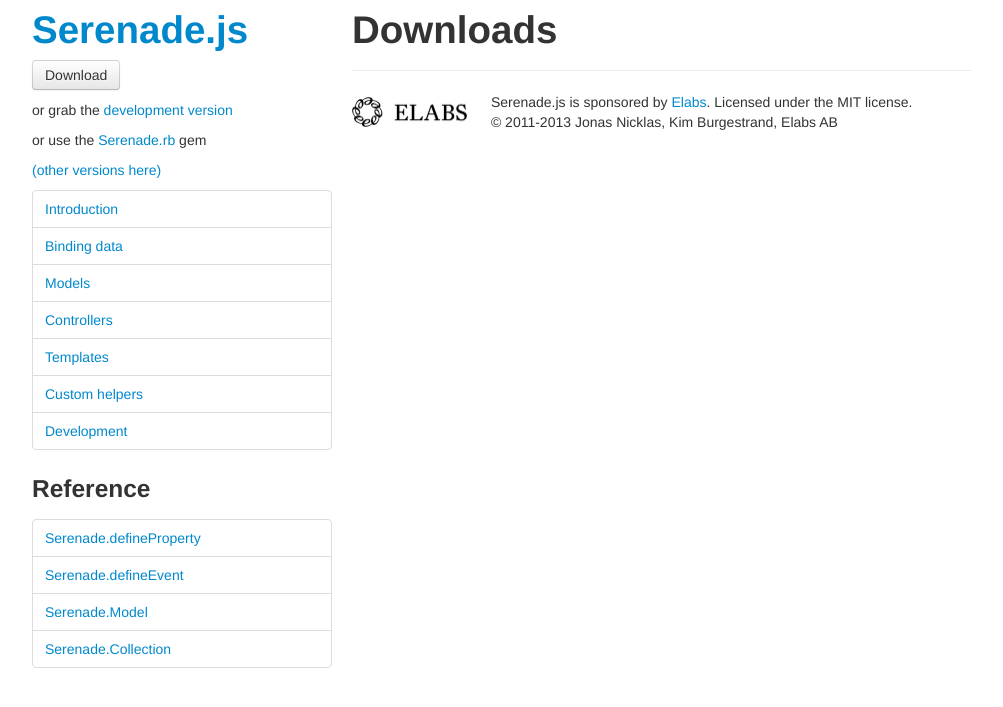
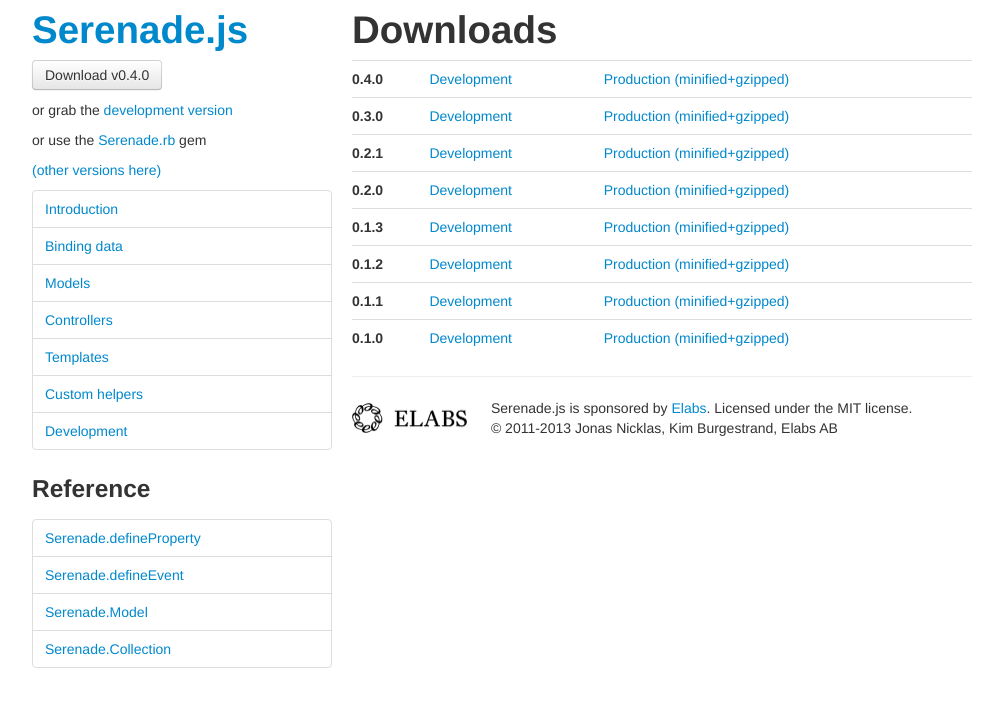
Before and after one commit to varvet/serenade.js, a Jekyll site: the page built from downloads.html, in a window 1280 px wide. Shown: the top 707 px of the page, without its empty margins (138-1141 px from the left). Built offline with Jekyll 4.4.1, drawn with Linux system fonts in a browser that asks for light colours; nearby versions of some CDN libraries; Markdown is read by kramdown in place of the engine named in the settings.

Commit message:
Add list of old versions and grab version number from config

```diff
--- a/_config.yml
+++ b/_config.yml
@@ -23,7 +23,13 @@ reference:
     url: "/reference/model.html"
   - title: "Serenade.Collection"
     url: "/reference/collection.html"
-latestVersion:
+version:
   - 0.4.0
 oldVersions:
   - 0.3.0
+  - 0.2.1
+  - 0.2.0
+  - 0.1.3
+  - 0.1.2
+  - 0.1.1
+  - 0.1.0
--- a/_layouts/default.html
+++ b/_layouts/default.html
@@ -17,11 +17,11 @@
           <h1><a href="/">Serenade.js</a></h1>
 
           <p>
-            <a class="btn" href="http://serenade-downloads.s3-website-us-east-1.amazonaws.com/serenade.0.4.0.min.js.gz">Download</a>
+            <a class="btn" href="http://serenade-downloads.s3-website-us-east-1.amazonaws.com/serenade.{{ site.version }}.min.js.gz">Download v{{ site.version }}</a>
           </p>
 
           <p>
-            or grab the <a href="http://serenade-downloads.s3-website-us-east-1.amazonaws.com/serenade.0.4.0.js">development version</a>
+            or grab the <a href="http://serenade-downloads.s3-website-us-east-1.amazonaws.com/serenade.{{ site.version }}.js">development version</a>
           </p>
 
           <p>
--- a/css/app.css
+++ b/css/app.css
@@ -163,3 +163,13 @@ ol.index ol.items {
   font-size: 14px;
   margin: 0.3em 0;
 }
+
+table.downloads {
+  width: 100%;
+}
+
+table.downloads td, table.downloads th {
+  text-align: left;
+  padding: 8px 10px 8px 0;
+  border-top: 1px solid #ddd;
+}
--- a/downloads.html
+++ b/downloads.html
@@ -2,3 +2,19 @@
 layout: default
 title: Downloads
 ---
+
+<table class="downloads">
+  <tr>
+    <th>{{ site.version }}</th>
+    <td><a href="http://serenade-downloads.s3-website-us-east-1.amazonaws.com/serenade.{{ site.version }}.js">Development</a></td>
+    <td><a href="http://serenade-downloads.s3-website-us-east-1.amazonaws.com/serenade.{{ site.version }}.min.js.gz">Production (minified+gzipped)</a></td>
+  </tr>
+
+  {% for version in site.oldVersions %}
+    <tr>
+      <th>{{ version }}</th>
+      <td><a href="http://serenade-downloads.s3-website-us-east-1.amazonaws.com/serenade.{{ version }}.js">Development</a></td>
+      <td><a href="http://serenade-downloads.s3-website-us-east-1.amazonaws.com/serenade.{{ version }}.min.js.gz">Production (minified+gzipped)</a></td>
+    </tr>
+  {% endfor %}
+</table>
```
